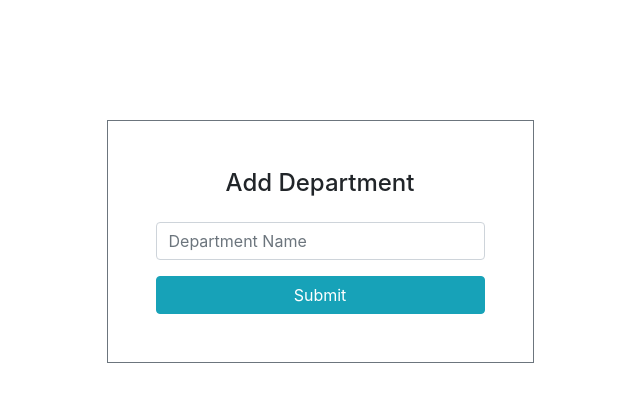
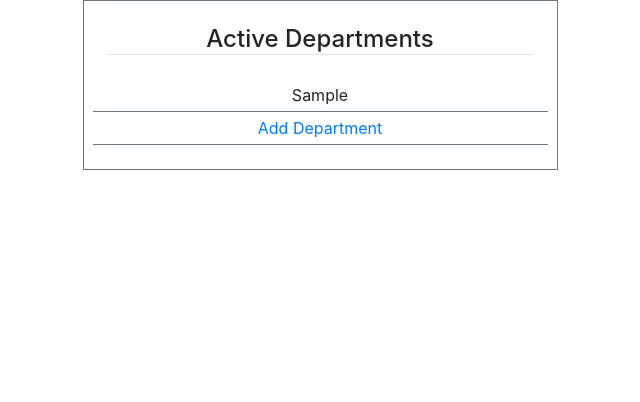
Before and after one commit to jayrahetracih/employee-monitoring-system, a PHP site: page /Admin/create_department.php in a window 1280 px wide. Shown: the top 402 px of the page, without its empty margins (320-960 px from the left). Run offline with PHP 8.4, Linux system fonts and the light colour scheme; tables that the repository leaves empty or names only in its code hold one stand-in row (values such as "Sample post"); data that the repository does not hold is empty; some libraries are stand-ins or nearby versions.

Commit message:
Update create_department.php

```diff
--- a/Public/View/Admin/create_department.php
+++ b/Public/View/Admin/create_department.php
@@ -10,20 +10,69 @@
 ?>
 
 
-
-
+<link href="css/simple-sidebar.css" rel="stylesheet">
 <?php include_once '../../../Public/layouts/header.php'; ?>
 
 <section id="cover">
 
+    <div class ="container">
 
-    <div class="modal fade" id="alertModal" role="dialog">
+        <!-- row -->
+        <div class="row">
+
+            <div class="col-xl-5 col-lg-6 col-md-8 col-sm-10 mx-auto form p-4 border border-secondary">
+
+            <p class="h4 mb-4 text-center border-bottom">Active Departments</p>
+
+            <?php if(empty($dept_obj)): ?>
+                <div class="row border-bottom border-secondary justify-content-center p-1">No Departments Yet</div>
+            <?php endif; ?>
+
+            <?php foreach($dept_obj as $obj => $value): ?>
+
+                <div class="row border-bottom border-secondary justify-content-center p-1"><?php echo $value; ?></div>
+
+            <?php endforeach; ?>
+                <div class="row border-bottom border-secondary justify-content-center p-1"><a href="#" onClick="$('#addDepartmentModal').modal('show');">Add Department</a></div>
+            </div>
+
+        </div> <!-- row -->
+
+    </div><!-- container -->
+
+
+<!-- Modals -->
+
+<div class="modal fade" id="alertModal" role="dialog"><!--Alert Modal-->
+        <div class="modal-dialog">
+
+            <!-- Modal content-->
+            <div class="modal-content">
+                <div id="message"class="modal-body bg-success text-white font-weight-bold">
+                </div>
+                <div class="modal-footer bg-success">
+                <button type="button" class="btn btn-default text-white" data-dismiss="modal" onclick="location.reload()">Close</button>
+                </div>
+            </div>
+
+        </div>
+    </div><!--Alert Modal-->
+
+    <div class="modal fade" id="addDepartmentModal" role="dialog"><!--Add Department Modal-->
         <div class="modal-dialog">
 
             <!-- Modal content-->
             <div class="modal-content">
                 <div class="modal-body">
-                <p id="message"></p>
+                    <!-- Form Add Department -->
+                    <form id="frm" class="justify-content-center border border-secondary p-5 mt-5 form-color" action="<?php echo $_SERVER['PHP_SELF'] ?>" method ="POST">
+                        <p class="h4 mb-4 text-center">Add Department</p>
+                        <div class="form-group">
+                            <input type="text" class="form-control" name="dept_name" placeholder="Department Name" autocomplete="off">
+                            <span class="invalid-feedback" ></span>
+                        </div>
+                        <input type="submit" class="btn btn-info  btn-block" name="btn_add" value="Submit" onClick="$('#addDepartmentModal').modal('hide');">
+                    </form><!--Form Add Department -->
                 </div>
                 <div class="modal-footer">
                 <button type="button" class="btn btn-default" data-dismiss="modal">Close</button>
@@ -31,48 +80,9 @@
             </div>
 
         </div>
-    </div>
+    </div><!--Add Department Modal-->
 
-    <div class ="container">
 
-        <!-- row -->
-        <div class="row ">
-            <div class="col-xl-5 col-lg-6 col-md-8 col-sm-10 mx-auto form p-4">
-
-            <?php foreach($dept_obj as $obj): ?>
-
-                    <?php foreach($obj as $arr => $value): ?>
-
-                        <div class="row-lg border border-secondary justify-content-center p-1"><?php echo $value ?? ''; ?></div>
-
-                    <?php endforeach;?>
-
-            <?php endforeach; ?>
-            </div>
-
-        </div> <!-- row -->
-
-        <!-- row -->
-        <div class="row ">
-            <div class="col-xl-5 col-lg-6 col-md-8 col-sm-10 mx-auto form p-4">
-                <!-- form Add Department -->
-                <form id="frm" class="justify-content-center border border-secondary p-5 mt-5 form-color" action="<?php echo $_SERVER['PHP_SELF'] ?>" method ="POST">
-
-                    <p class="h4 mb-4 text-center">Add Department</p>
-
-                        <div class="form-group">
-                            <input type="text" class="form-control" name="dept_name" placeholder="Department Name" autocomplete="off">
-                            <span class="invalid-feedback" ></span>
-                        </div>
-
-                    <input type="submit" class="btn btn-info  btn-block" name="btn_add" value="Submit">
-
-                </form><!-- Add Department -->
-
-            </div>
-
-        </div> <!-- row -->
-    </div><!-- container -->
 
 <?php include_once '../../../Public/layouts/footer.php'; ?>
 <script>
@@ -85,9 +95,9 @@ $('form').submit(function(event) {
     $.ajax({
         type        : 'POST', // define the type of HTTP verb we want to use (POST for our form)
         url         : 'Process_Department.php', // the url where we want to POST
-        dataType    : 'json',
+        dataType    : 'json', // define data type
         data        : $("#frm").serialize(), // our data object
-        success     : function(data)
+        success     : function(data) //execute this function if success
         {
             console.log(data);
             $("#message").html(data.message);
```
